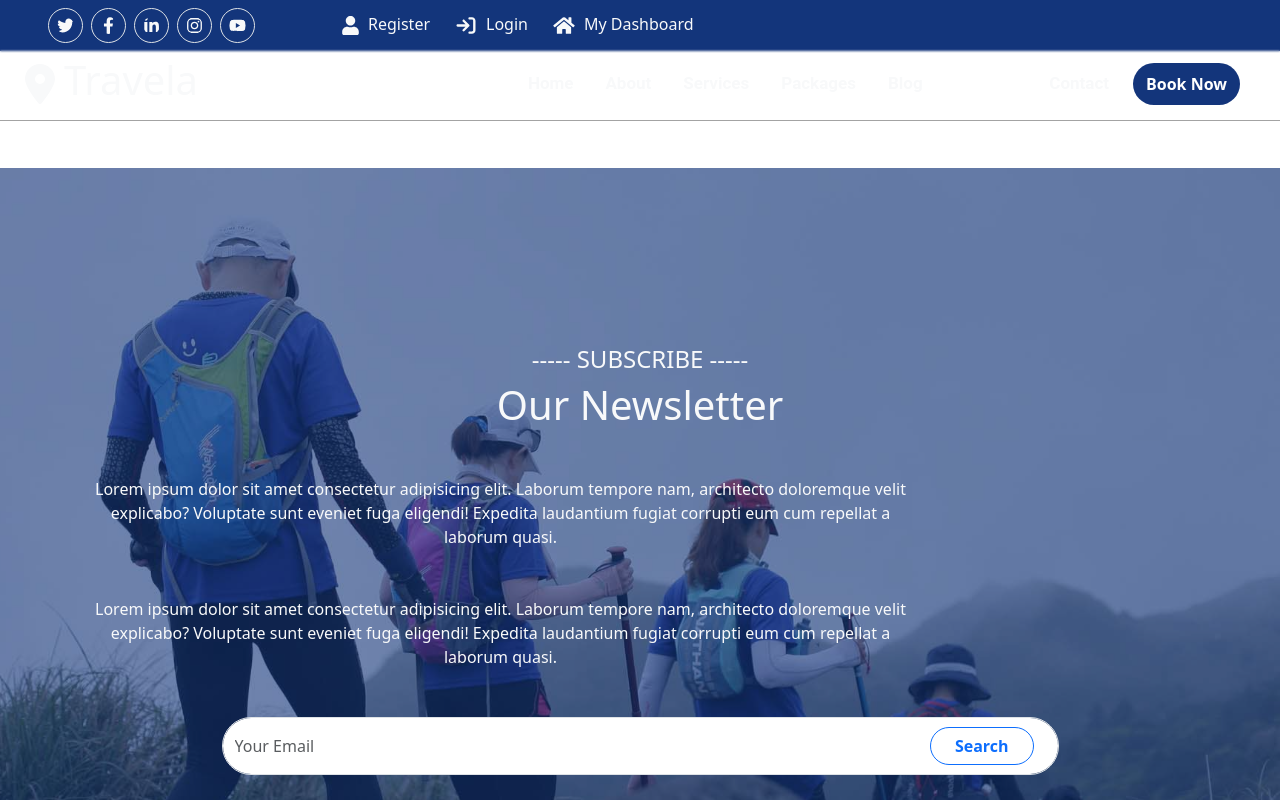
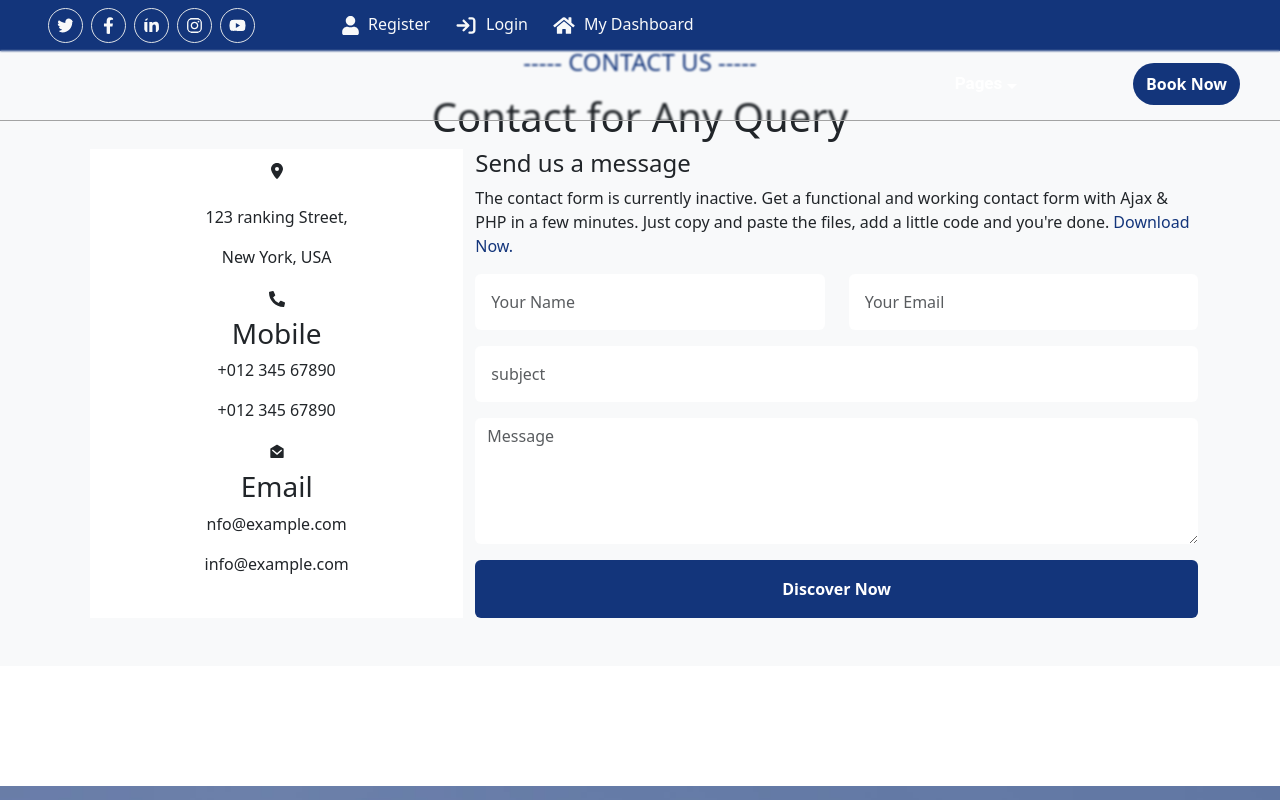
Before and after one commit to aniket-patil7075/Travela, a React (Vite) app: page /Contact in a window 1280 px wide. Shown: the top 800 px of the page. Built offline with nearby package versions, Linux system fonts and the light colour scheme.

Commit message:
Contact component is add

```diff
--- a/src/components/Contact.jsx
+++ b/src/components/Contact.jsx
@@ -1,9 +1,80 @@
 import React from 'react'
+import { Container } from 'react-bootstrap'
+import Button from 'react-bootstrap/Button';
+import Col from 'react-bootstrap/Col';
+import Form from 'react-bootstrap/Form';
+import Row from 'react-bootstrap/Row';
+import { FaLocationDot } from "react-icons/fa6";
+import { FaPhoneAlt } from "react-icons/fa";
+import { RiMailOpenFill } from "react-icons/ri";
 
 function Contact() {
   return (
-    <div>
-      <h1>Contact</h1>
+    <div className='bg-body-tertiary '>
+      <Container>
+        <h4 className="colorBlue pt-5 pb-2 text-center">
+          ----- CONTACT US -----
+        </h4>
+        <h1 className="text-center mt-1 " >Contact for Any Query</h1>
+       <div>
+
+        <Row className='ms-2 pb-5'>
+          <Col lg="4" className='bg-white'>
+          <div className=' text-center div-contact pt-2'>
+              <FaLocationDot className='ico'/>
+              <p className='text-center pt-4'>123 ranking Street,</p>
+              <p className='text-center'>New York, USA</p>
+
+              <FaPhoneAlt className='ico'/>
+              <h3 className='pp pt-2'>Mobile</h3>
+              <p className='text-center'>+012 345 67890</p>
+
+              <p className='text-center'>+012 345 67890</p>
+
+
+            <RiMailOpenFill className='ico'/>
+            <h3 className='pp pt-2'>Email</h3>
+            <p className='text-center '>nfo@example.com</p>
+            <p className='text-center'>info@example.com</p>
+
+          </div>
+          </Col>
+
+          <Col lg="8">
+            <h4>Send us a message</h4>
+            <p>The contact form is currently inactive. Get a functional and working contact form with Ajax & PHP in a few minutes. Just copy and paste the files, add a little code and you're done.<a href='#' className='text-decoration-none' style={{color:"#13357B"}}> Download Now.</a></p>
+
+            <Form>
+      <Row className="mb-3">
+        <Form.Group as={Col} controlId="formGridEmail">
+          <Form.Control type="email" placeholder="Your Name" className='p-3 ' style={{border:"none"}}/>
+        </Form.Group>
+
+        <Form.Group as={Col} controlId="formGridPassword">
+          <Form.Control type="password" placeholder="Your Email" className='p-3 ' style={{border:"none"}}/>
+        </Form.Group>
+      </Row>
+
+
+      <Form.Group className="mb-2" controlId="exampleForm.ControlTextarea1">
+      <Form.Control type="text" placeholder="subject" className='p-3 ' style={{border:"none"}}/>
+       </Form.Group>
+
+
+      <Form.Group className="mb-3 mt-3" controlId="exampleForm.ControlTextarea1">
+        <Form.Control as="textarea" rows={3} placeholder='Message' className='pb-5 'style={{border:"none"}}/>
+      </Form.Group>
+
+
+
+      <Button variant="" className=' fw-bold me-5 px-5 py-3   w-100' id='discovernow'>Discover Now</Button>
+    </Form>
+          </Col>
+        </Row>
+       </div>
+
+
+      </Container>
     </div>
   )
 }
```
